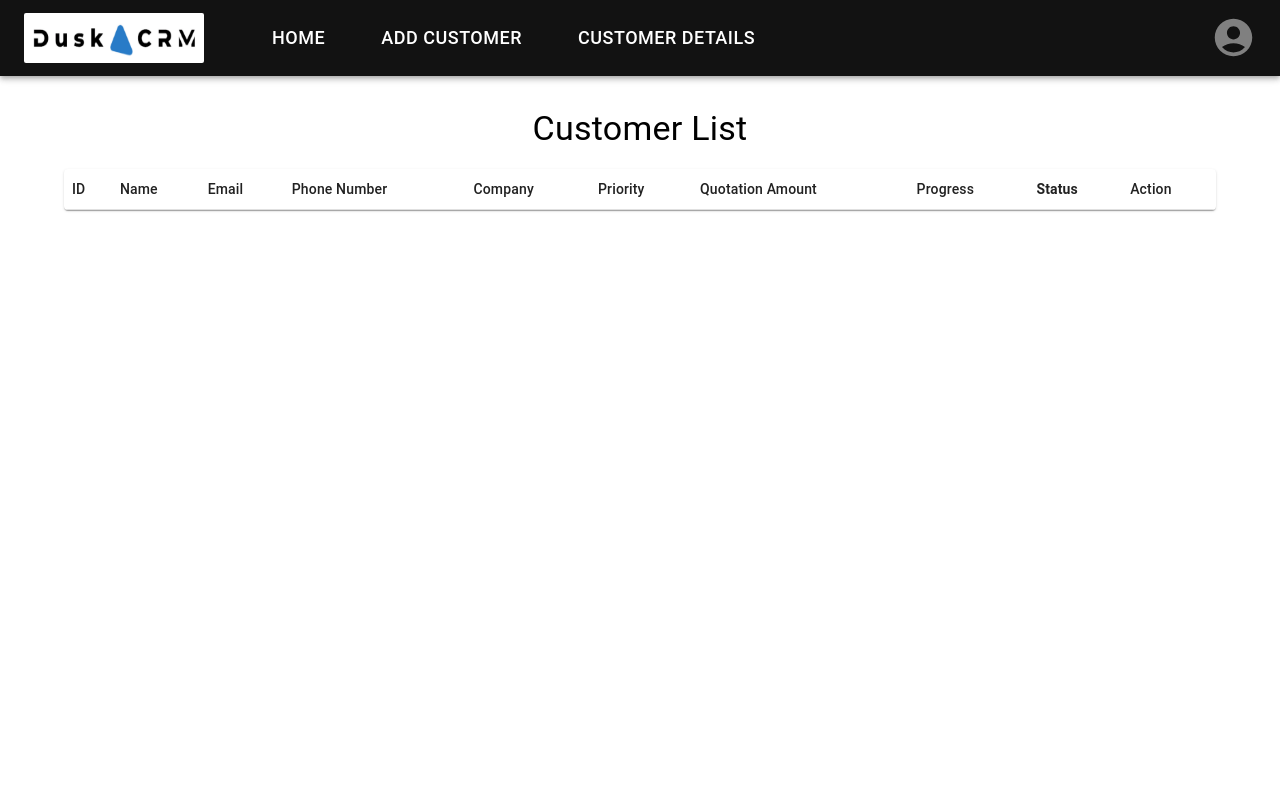
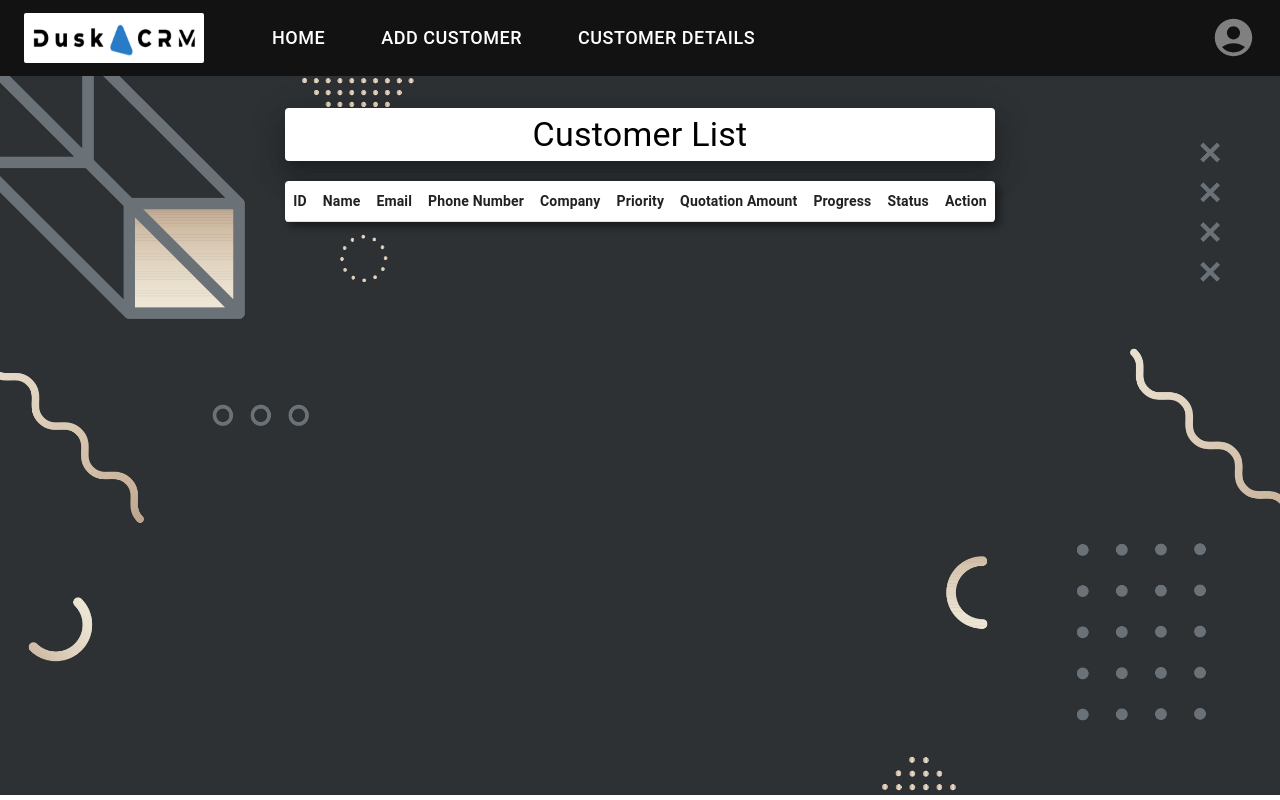
Before and after one commit to Aswincse/dusk-crm, a React (Create React App) app: page /customer-details in a window 1280 px wide. Built offline with nearby package versions, Linux system fonts and the light colour scheme.

Commit message:
bg update

```diff
--- a/src/component/Home.js
+++ b/src/component/Home.js
@@ -7,6 +7,7 @@ import { useDrawingArea } from '@mui/x-charts/hooks';
 import { styled } from '@mui/material/styles';
 import Orders from './orders';
 import Footer from './footer';
+import bgimg from './bg3.jpg'
 
 const data = [
   { value: 5, label: 'India' },
@@ -103,9 +104,19 @@ const valueFormatter = (value) => `${value} lakhs`;
 
 const Home = () => {
   return (
-    <div>
-    <Grid  container spacing={2} justifyContent="center">
-      <Grid  item xs={12} md={4} style={{marginTop: '10px'}}>
+    <div style={{
+      backgroundImage: `url(${bgimg})`, // Set the background image
+      backgroundSize: 'cover',
+      backgroundRepeat: 'no-repeat',
+      minHeight: '89.9vh', // Adjust the height as needed
+      minWidth: '95vw', // Adjust the height as needed
+      display: 'flex',
+      flexDirection: 'column',
+      // alignItems: 'center',
+      justifyContent: 'start',
+    }} >
+    <Grid  container spacing={4} justifyContent="space-around">
+      <Grid  item xs={12} md={4} style={{marginTop: '10px',paddingLeft: '10px'}}>
         <Paper square={false} elevation={24} style={{ padding: '15px', boxShadow: '0 4px 8px rgba(0, 0, 0, 0.3)' }}>
           {/* Bar Chart */}
           <BarChart
@@ -140,7 +151,7 @@ const Home = () => {
           </PieChart>
         </Paper>
       </Grid>
-    </Grid>
+    </Grid >
     <br/>
     <Paper square={false} elevation={24} style={{margin: '10px', padding: '15px', boxShadow: '0 4px 8px rgba(0, 0, 0, 0.3)' }} >
       <Orders  />
--- a/src/component/addcust.js
+++ b/src/component/addcust.js
@@ -1,4 +1,5 @@
 import React, { useState } from 'react';
+import bgimg from './bg2.jpg';
 import {
   Button,
   TextField,
@@ -91,24 +92,31 @@ const AddCustomer = ({ onAddCustomer }) => {
 
   return (
     <div
-      style={{
-        backgroundColor: '#f5f5f5',
-        minHeight: '100vh',
-        display: 'flex',
-        alignItems: 'center',
-        justifyContent: 'center',
-      }}
+    style={{
+      backgroundImage: `url(${bgimg})`, // Set the background image
+      backgroundSize: 'cover',
+      backgroundRepeat: 'no-repeat',
+      maxHeight: '120vh', // Adjust the height as needed
+      minWidth: '95vw', // Adjust the height as needed
+      display: 'flex',
+      flexDirection: 'column',
+      alignItems: 'center',
+      justifyContent: 'start',
+    }}
     >
       <Container
         maxWidth="sm"
+        maxHeight='md'
         style={{
           borderRadius: '10px',
           boxShadow: '0 0 10px rgba(0, 0, 0, 0.1)',
           backgroundColor: '#ffffff',
           padding: '20px',
+          margin: '20px',
+          Height: '500px'
         }}
       >
-        <Box my={4}>
+        <Box my={4} >
           <Typography variant="h4" align="center" gutterBottom>
             Add Customer
           </Typography>
--- a/src/component/custdetail.js
+++ b/src/component/custdetail.js
@@ -1,5 +1,5 @@
 import React from 'react';
-import bgimg from './bgpic.jpg';
+import bgimg from './bg2.jpg';
 import {
   Container,
   Typography,
@@ -55,26 +55,37 @@ const capitalizeFirstLetter = (str) => {
 
 const Custdetail = ({ customers, onDeleteCustomer }) => {
   return (
-    <Container maxWidth="lg" >
-      <Box my={4}>
-        <Typography variant="h4" align="center" gutterBottom>
+    <Container maxWidth="lg"
+    style={{
+      backgroundImage: `url(${bgimg})`, // Set the background image
+      backgroundSize: 'cover',
+      backgroundRepeat: 'no-repeat',
+      minHeight: '89.9vh', // Adjust the height as needed
+      minWidth: '100vw', // Adjust the height as needed
+      display: 'flex',
+      flexDirection: 'column',
+      alignItems: 'center',
+      justifyContent: 'start',
+    }} >
+      <Box my={4} >
+        <Typography component={Paper} elevation={18} variant="h4" align="center" style={{color: 'black', paddingTop: '6px', paddingBottom: '6px'}} gutterBottom>
           Customer List
         </Typography>
 
-        <StyledTableContainer component={Paper}>
+        <StyledTableContainer component={Paper} style={{ boxShadow: '4px 4px 8px rgba(0, 0, 0, 0.5)'}} >
           <Table>
             <TableHead>
-              <TableRow>
-                <StyledTableCell>ID</StyledTableCell>
-                <StyledTableCell>Name</StyledTableCell>
-                <StyledTableCell>Email</StyledTableCell>
-                <StyledTableCell>Phone Number</StyledTableCell>
-                <StyledTableCell>Company</StyledTableCell>
-                <StyledTableCell>Priority</StyledTableCell>
-                <StyledTableCell>Quotation Amount</StyledTableCell>
-                <StyledTableCell>Progress</StyledTableCell>
-                <StyledStatusCell>Status</StyledStatusCell>
-                <StyledTableCell>Action</StyledTableCell>
+              <TableRow >
+                <StyledTableCell style={{fontWeight: 'bold'}}>ID</StyledTableCell>
+                <StyledTableCell style={{fontWeight: 'bold'}}>Name</StyledTableCell>
+                <StyledTableCell style={{fontWeight: 'bold'}}>Email</StyledTableCell>
+                <StyledTableCell style={{fontWeight: 'bold'}}>Phone Number</StyledTableCell>
+                <StyledTableCell style={{fontWeight: 'bold'}}>Company</StyledTableCell>
+                <StyledTableCell style={{fontWeight: 'bold'}}>Priority</StyledTableCell>
+                <StyledTableCell style={{fontWeight: 'bold'}}>Quotation Amount</StyledTableCell>
+                <StyledTableCell style={{fontWeight: 'bold'}}>Progress</StyledTableCell>
+                <StyledStatusCell style={{fontWeight: 'bold'}}>Status</StyledStatusCell>
+                <StyledTableCell style={{fontWeight: 'bold'}}>Action</StyledTableCell>
               </TableRow>
             </TableHead>
             <TableBody>
```
Also changed, not shown: src/component/bg2.jpg (added), 1 other file (tests, documents, lock files or other folders).
